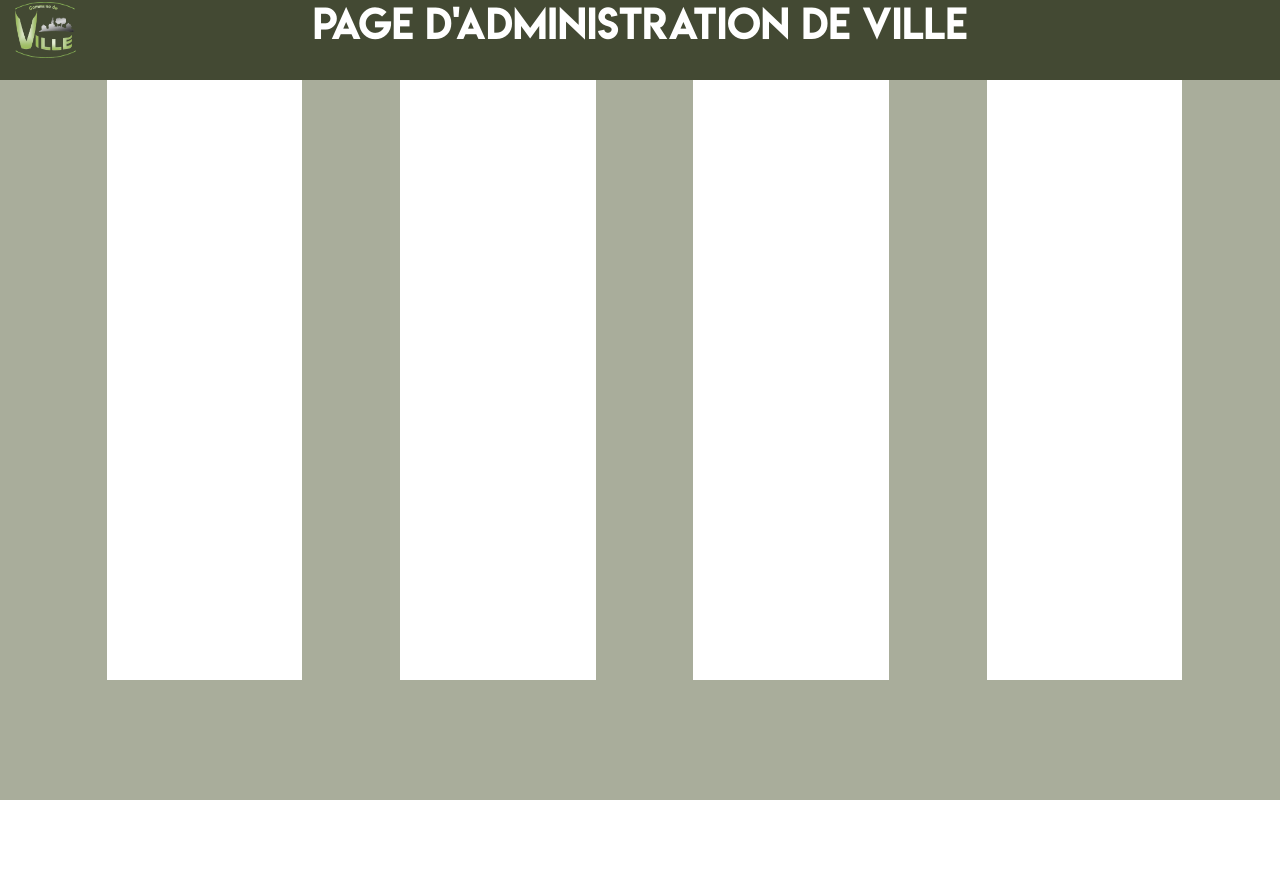
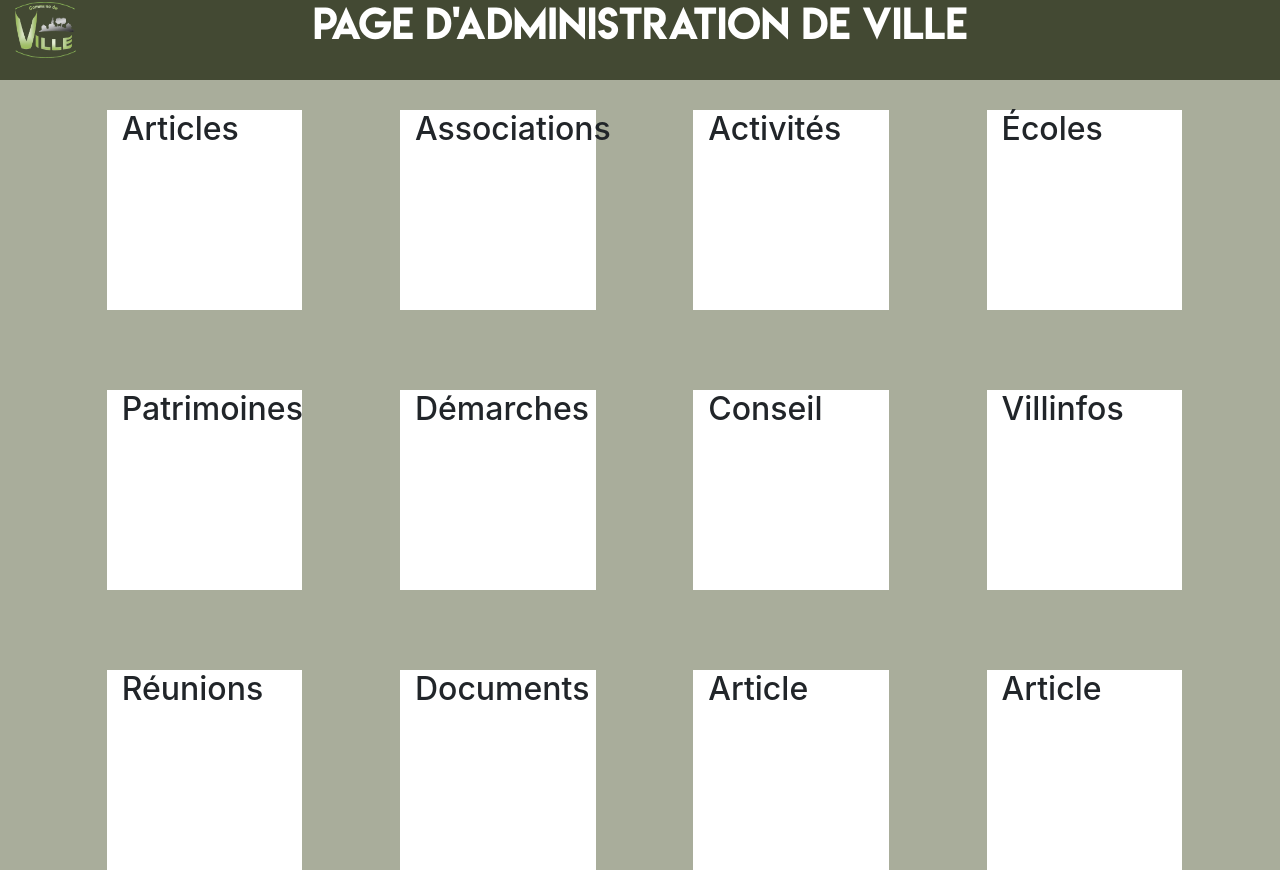
Before and after one commit to LexaeART/villeinfo, a PHP site: page /admin.php in a window 1280 px wide. Before the commit the page ends 800 px from the top, so only its background shows below. Run offline with PHP 8.4, Linux system fonts and the light colour scheme.

Commit message:
Page admin

```diff
--- a/admin.php
+++ b/admin.php
@@ -30,48 +30,48 @@
         </div>
       </div>
     </div>
-    <div class="row lineAdmin">
+    <div class="row lineAdmin1">
       <div class="offset-1 col-11">
         <div class="row">
           <div class="col-2 btnAdmin">
-
+            <h2>Articles</h2>
           </div>
           <div class="offset-1 col-2 btnAdmin">
-
+            <h2>Associations</h2>
           </div>
           <div class="offset-1 col-2 btnAdmin">
-
+            <h2>Activités</h2>
           </div>
           <div class="offset-1 col-2 btnAdmin">
-
+            <h2>Écoles</h2>
           </div>
         </div>
         <div class="row lineAdmin">
           <div class="col-2 btnAdmin">
-
+            <h2>Patrimoines</h2>
           </div>
           <div class="offset-1 col-2 btnAdmin">
-
+            <h2>Démarches</h2>
           </div>
           <div class="offset-1 col-2 btnAdmin">
-
+            <h2>Conseil</h2>
           </div>
           <div class="offset-1 col-2 btnAdmin">
-
+            <h2>Villinfos</h2>
           </div>
         </div>
         <div class="row lineAdmin">
           <div class="col-2 btnAdmin">
-
+            <h2>Réunions</h2>
           </div>
           <div class="offset-1 col-2 btnAdmin">
-
+            <h2>Documents</h2>
           </div>
           <div class="offset-1 col-2 btnAdmin">
-
+            <h2>Article</h2>
           </div>
           <div class="offset-1 col-2 btnAdmin">
-
+            <h2>Article</h2>
           </div>
         </div>
       </div>
--- a/assets/css/admin.css
+++ b/assets/css/admin.css
@@ -30,5 +30,9 @@ body{
 }
 
 .lineAdmin{
-  margin-top: 8  0px;
+  margin-top: 80px;
 }
+
+.lineAdmin1{
+  margin-top: 30px;
+}
```
